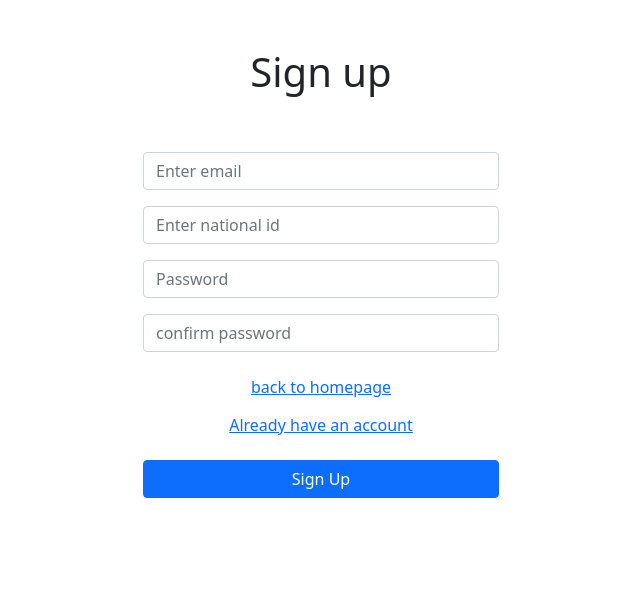
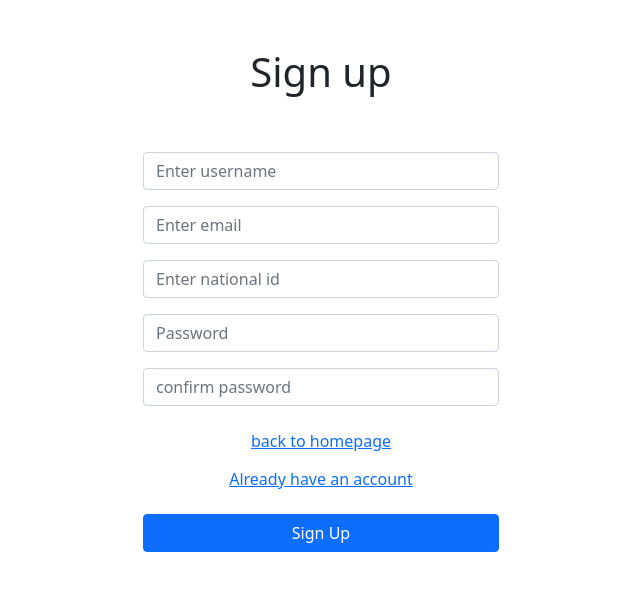
Before and after one commit to zahid-rahman/mern-blogsite, a React (Create React App) app in the folder client/: page /signup in a window 1280 px wide. Shown: the top 590 px of the page, without its empty margins (319-959 px from the left). Built offline with nearby package versions, Linux system fonts and the light colour scheme; no server answers.

Commit message:
FIX:added prompt alert for sign up section

```diff
--- a/client/package.json
+++ b/client/package.json
@@ -6,6 +6,7 @@
     "@testing-library/jest-dom": "^5.11.4",
     "@testing-library/react": "^11.1.0",
     "@testing-library/user-event": "^12.1.10",
+    "axios": "^0.21.1",
     "bootstrap": "5.0.2",
     "react": "^17.0.2",
     "react-bootstrap": "^1.6.1",
--- a/client/src/components/Navbar/NavigationBar.jsx
+++ b/client/src/components/Navbar/NavigationBar.jsx
@@ -22,12 +22,16 @@ const NavigationBar = () => {
                     </Nav>
                 </Navbar.Collapse>
                 <Navbar.Collapse className="justify-content-end">
-                    <NavDropdown title="zahid rahman" id="basic-nav-dropdown">
+                    {/* <NavDropdown title="zahid rahman" id="basic-nav-dropdown">
                         <Link to="/post/create" className="dropdown-item">Create post</Link>
                         <Link to="/" className="dropdown-item">View all posts</Link>
                         <Link to="/" className="dropdown-item">View profile</Link>
                         <Link to="/" className="dropdown-item"> logout</Link>
-                    </NavDropdown>
+                    </NavDropdown> */}
+                    <Nav>
+                        <Link to='/signup' className="nav-link">Sign Up</Link>
+                        <Link to='/login' className="nav-link">Login</Link>
+                    </Nav>
                 </Navbar.Collapse>
 
             </Container>
--- a/client/src/pages/home/SignUpPage.jsx
+++ b/client/src/pages/home/SignUpPage.jsx
@@ -1,15 +1,67 @@
-import React from 'react'
-import { Container, Row, Col, Form, Button } from 'react-bootstrap'
+import React, { useEffect, useState } from 'react'
+import { Container, Row, Col, Form, Button, Alert } from 'react-bootstrap'
 import { Link } from 'react-router-dom'
+import axios from 'axios'
 import PageTitle from '../../components/head-title/PageTitle'
+const SERVER_API_URL = process.env.REACT_APP_SERVER_API
 
 const SignUpPage = () => {
+    const [userRequest, setUserRequest] = useState({
+        username: "",
+        status: "inactive",
+        userType: "blogger",
+        email: "",
+        nid: "",
+        password: "",
+        confirmPassword: "",
+    });
+
+    const [error, setError] = useState({});
+    const [alertVisible, setAlertVisible] = useState(false)
+    const [statusCode, setStatusCode] = useState(0)
+
+    const showAlert = () => {
+        setAlertVisible(true)
+        setTimeout(() => {
+            setAlertVisible(false);
+        }, 5000);
+
+    }
+
+
+    const sendUserRequest = async () => {
+        try {
+            const response = await axios.post(`${SERVER_API_URL}/user/signup`, userRequest)
+            console.log(response)
+            setStatusCode(response.status)
+
+        }
+        catch (error) {
+            setStatusCode(error.response.status)
+            setError(error.response.data)
+        }
+    }
 
     const bigScreenCustomSize = {
         span: 4,
         offset: 4
     }
 
+    const onChangeHandler = (event) => {
+        setUserRequest((prevState) => {
+            return {
+                ...prevState,
+                [event.target.name]: event.target.value
+            }
+        })
+    }
+
+    const onSubmitHandler = (event) => {
+        event.preventDefault();
+        sendUserRequest()
+    }
+
+    console.log(statusCode)
     return (
         <Container>
             <PageTitle pageTitle="Sign Up" />
@@ -18,37 +70,62 @@ const SignUpPage = () => {
                     <h1 className="text-center p-5">
                         Sign up
                     </h1>
-                    <Form>
+                    <Form onSubmit={onSubmitHandler}>
                         <Form.Group className="mb-3" controlId="formBasicEmail">
-                            <Form.Control
+                            <input
+                                className={error.username ? "form-control is-invalid" : "form-control"}
+                                name="username"
+                                type="text"
+                                placeholder="Enter username"
+                                onChange={onChangeHandler}
+                            />
+                            <p className="invalid-feedback">{error.username}</p>
+                        </Form.Group>
+
+                        <Form.Group className="mb-3" controlId="formBasicEmail">
+                            <input
+                                className={error.email ? "form-control is-invalid" : "form-control"}
                                 name="email"
                                 type="email"
                                 placeholder="Enter email"
+                                onChange={onChangeHandler}
                             />
+                            <p className="invalid-feedback">{error.email}</p>
                         </Form.Group>
 
                         <Form.Group className="mb-3" controlId="formBasicEmail">
-                            <Form.Control
+                            <input
+                                className={error.nid ? "form-control is-invalid" : "form-control"}
                                 name="nid"
                                 type="text"
                                 placeholder="Enter national id"
+                                onChange={onChangeHandler}
                             />
+                            <p className="invalid-feedback">{error.nid}</p>
+                        </Form.Group>
+
+                        <Form.Group className="mb-3" controlId="formBasicPassword">
+                            <input
+                                className={error.password ? "form-control is-invalid" : "form-control"}
+                                name="password"
+                                type="password"
+                                placeholder="Password"
+                                onChange={onChangeHandler}
+                            />
+                            <p className="invalid-feedback">{error.password}</p>
+
                         </Form.Group>
 
                         <Form.Group className="mb-3" controlId="formBasicPassword">
                             <Form.Control
-                                name="password"
-                                type="password"
-                                placeholder="Password"
-                            />
-                        </Form.Group>
-
-                        <Form.Group  className="mb-3" controlId="formBasicPassword">
-                            <Form.Control
+                                className={error.confirmPassword ? "form-control is-invalid" : "form-control"}
                                 name="confirmPassword"
                                 type="password"
                                 placeholder="confirm password"
+                                onChange={onChangeHandler}
                             />
+                            <p className="invalid-feedback">{error.confirmPassword}</p>
+
                         </Form.Group>
 
 
@@ -57,10 +134,20 @@ const SignUpPage = () => {
                             <Link to='/login' className="btn btn-link">Already have an account</Link>
                         </Form.Group>
 
-                        <Button variant="primary" type="submit" className="w-100">
+                        <Button variant="primary" type="submit" className="w-100" onClick={showAlert}>
                             Sign Up
                         </Button>
                     </Form>
+                    <br />
+                    {statusCode === 200 ?
+                        <Alert variant="success" show={alertVisible} className="text-center p-3"><b>User created successfully</b></Alert>
+                        : ""
+                    }
+
+                    {statusCode === 500 ?
+                        <Alert variant="danger" show={alertVisible} className="text-center p-3"><b>something went wrong</b></Alert>
+                        : ""
+                    }
                 </Col>
             </Row>
         </Container>
```
Also changed, not shown: 1 other file (tests, documents, lock files or other folders).
